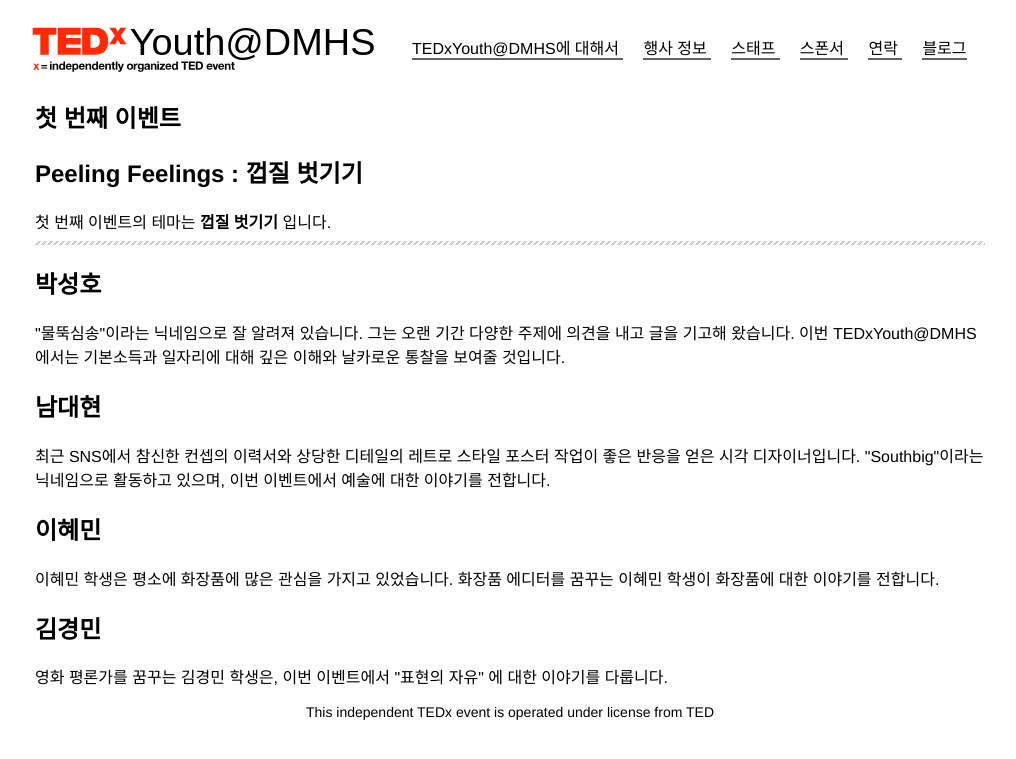
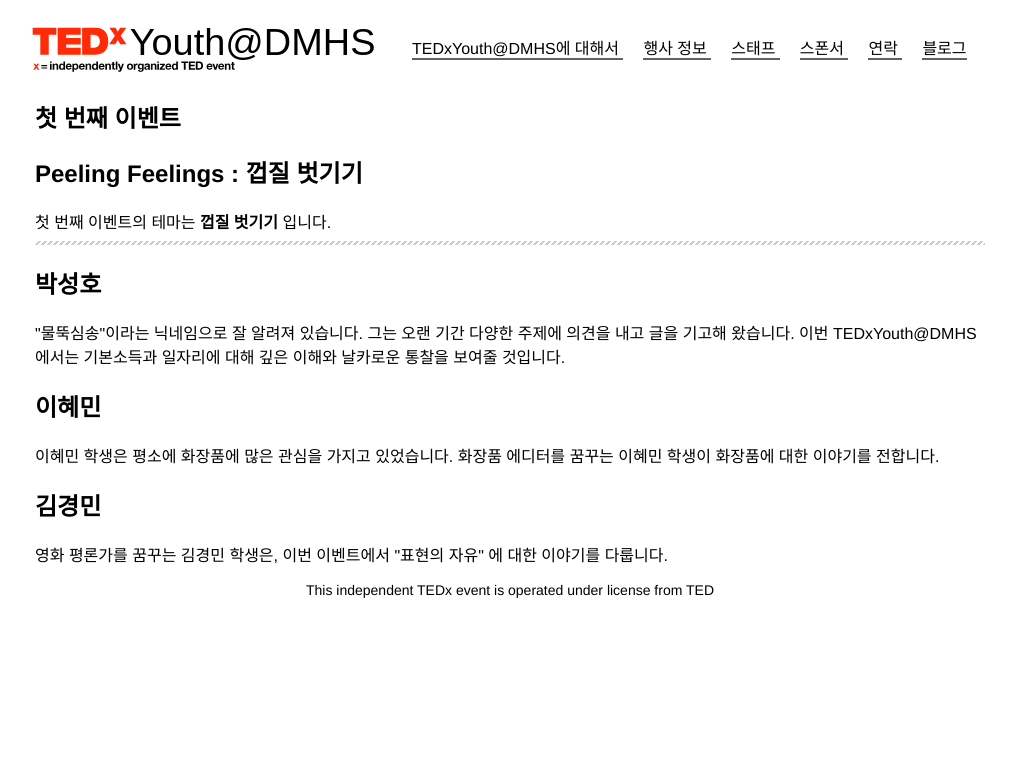
Before and after one commit to TEDxYouthDMHS/tedxyouthdmhs.github.io, a Jekyll site: the page built from event.html, in a window 1280 px wide. Shown: the top 759 px of the page, without its empty margins (130-1146 px from the left). Built offline with Jekyll 4.4.1, drawn with Linux system fonts in a browser that asks for light colours.

Commit message:
Update event.html

```diff
--- a/event.html
+++ b/event.html
@@ -16,10 +16,6 @@
       <p>"물뚝심송"이라는 닉네임으로 잘 알려져 있습니다. 그는 오랜 기간 다양한 주제에 의견을 내고 글을 기고해 왔습니다. 이번 TEDxYouth@DMHS 에서는 기본소득과 일자리에 대해 깊은 이해와 날카로운 통찰을 보여줄 것입니다.</p>
     </li>
     <li>
-      <h2>남대현</h2>
-      <p>최근 SNS에서 참신한 컨셉의 이력서와 상당한 디테일의 레트로 스타일 포스터 작업이 좋은 반응을 얻은 시각 디자이너입니다. "Southbig"이라는 닉네임으로 활동하고 있으며, 이번 이벤트에서 예술에 대한 이야기를 전합니다.</p>
-    </li>
-    <li>
       <h2>이혜민</h2>
       <p>이혜민 학생은 평소에 화장품에 많은 관심을 가지고 있었습니다. 화장품 에디터를 꿈꾸는 이혜민 학생이 화장품에 대한 이야기를 전합니다.</p>
     </li>
```
